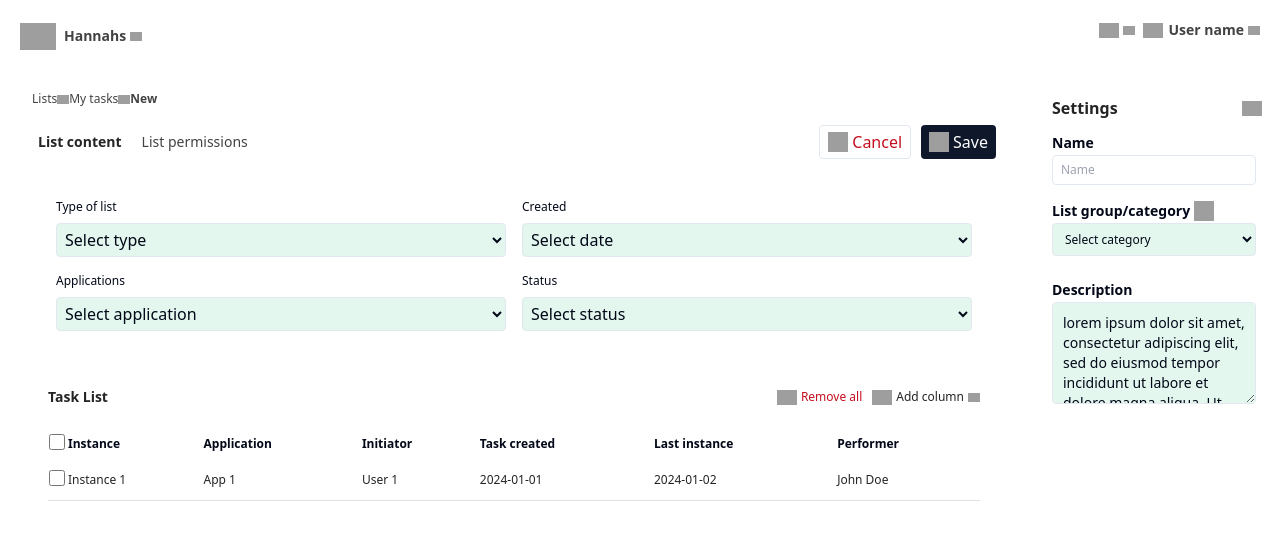
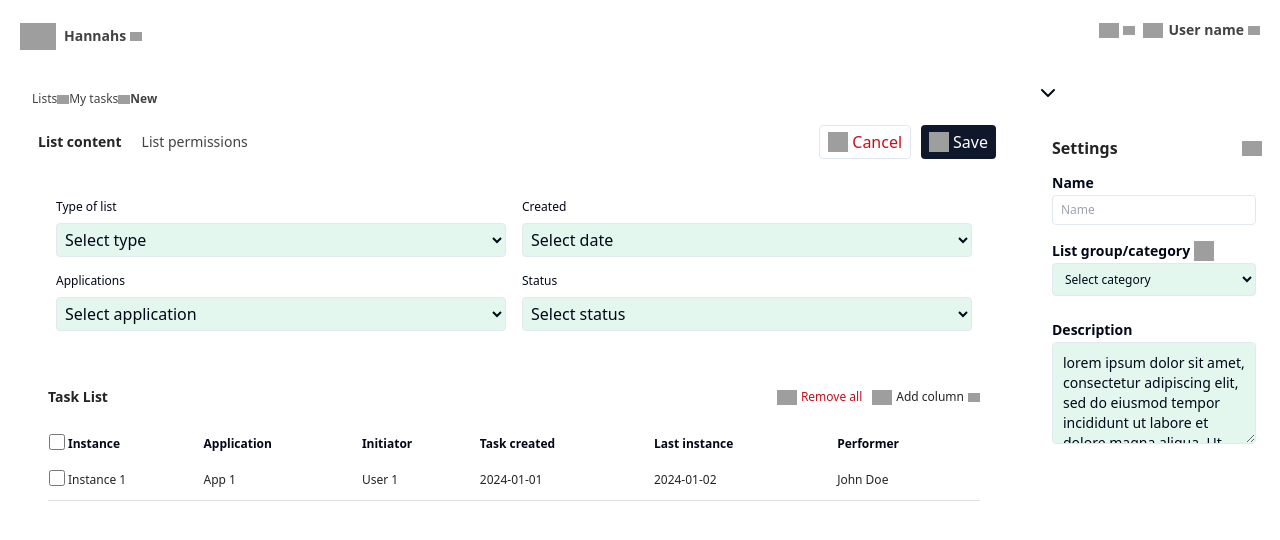
Before and after one commit to guldponny/figma-to-fabrication-fun, a React (Vite) app: page / in a window 1280 px wide. Shown: the top 540 px of the page. Built offline with nearby package versions, Linux system fonts and the light colour scheme; grey boxes are pictures that could not be loaded.

Commit message:
feat: Make settings panel collapsible

```diff
--- a/src/components/drawers/SettingsDrawer.tsx
+++ b/src/components/drawers/SettingsDrawer.tsx
@@ -1,8 +1,18 @@
 import React from "react";
+import { ChevronDown } from "lucide-react";
+import { Collapsible, CollapsibleContent, CollapsibleTrigger } from "@/components/ui/collapsible";
 
 export const SettingsDrawer: React.FC = () => {
+  const [isOpen, setIsOpen] = React.useState(true);
+
   return (
-    <aside className="min-w-60 w-[252px]">
+    <aside className="min-w-[40px] transition-all duration-200">
+      <Collapsible open={isOpen} onOpenChange={setIsOpen}>
+        <CollapsibleTrigger className="flex items-center justify-center w-10 h-10 hover:bg-accent rounded-lg">
+          <ChevronDown className={`w-6 h-6 transition-transform duration-200 ${isOpen ? "" : "-rotate-90"}`} />
+        </CollapsibleTrigger>
+
+        <CollapsibleContent className="w-[252px]">
           <div className="min-w-[82px] max-w-xs w-full flex-1 rounded-[Global.Corner.Radius.None]">
             <div className="w-full">
               <div className="flex w-full gap-2 pl-6 pr-4 pt-6 pb-3 max-md:pl-5">
@@ -10,7 +20,10 @@ export const SettingsDrawer: React.FC = () => {
                   <h2 className="self-stretch gap-2.5 text-base text-[#242424] font-bold whitespace-nowrap text-justify leading-none flex-1 shrink basis-[0%] py-[3px]">
                     Settings
                   </h2>
-              <button className="justify-center items-center flex w-6 h-6 pr-[var(--Horizontal-XXS,] pl-[}] pt-[2px)] pb-[2px;] rounded-[4px)_4px_4px_4p]">
+                  <button
+                    onClick={() => setIsOpen(false)}
+                    className="justify-center items-center flex w-6 h-6 pr-[var(--Horizontal-XXS,] pl-[}] pt-[2px)] pb-[2px;] rounded-[4px)_4px_4px_4p]"
+                  >
                     <img
                       src="https://cdn.builder.io/api/v1/image/assets/ea9d9d7c994b4302a357b7bba73c5fba/189cd4f93b3730ed10949a5c1c36a237efd10ea5?placeholderIfAbsent=true"
                       alt="Close"
@@ -55,6 +68,8 @@ export const SettingsDrawer: React.FC = () => {
               </form>
             </div>
           </div>
+        </CollapsibleContent>
+      </Collapsible>
     </aside>
   );
 };
```
Lines whose indentation alone changed are shown as unchanged.
